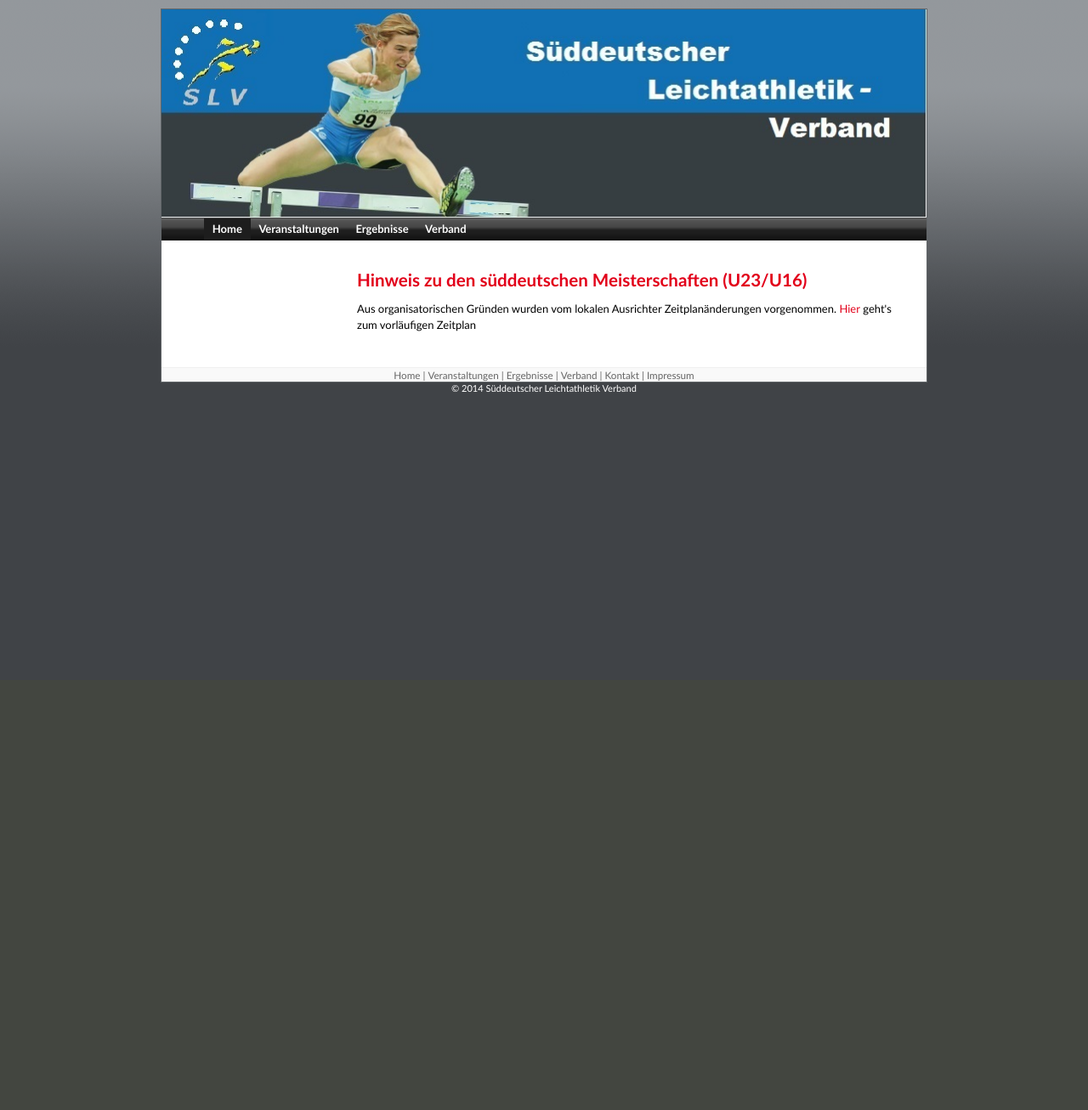
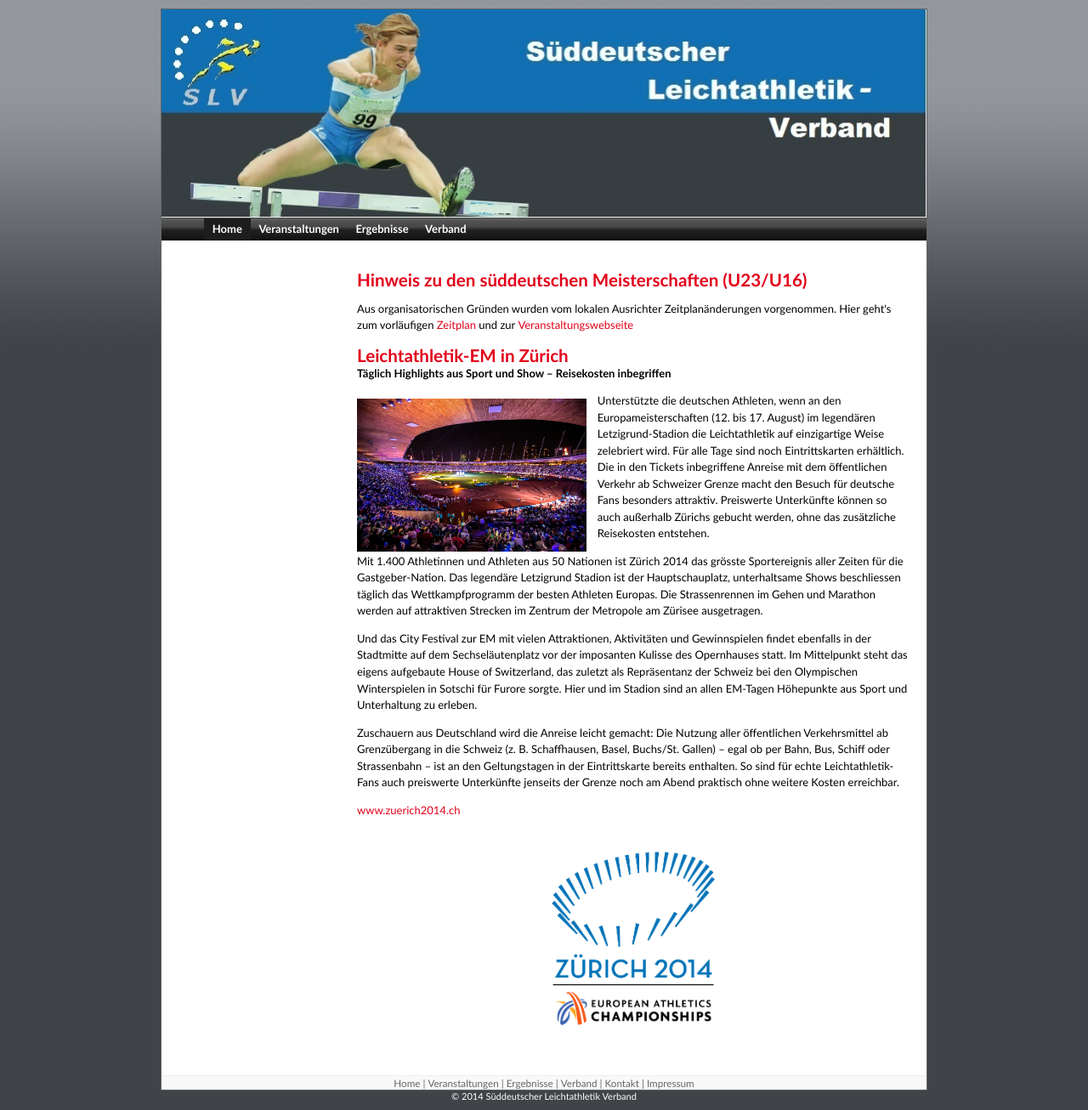
Before and after one commit to lg-regensburg/SLV, a PHP site: page / in a window 1280 px wide. Shown: the whole page at 85% size. Before the commit the page ends 462 px from the top, so only its background shows below. Run offline with PHP 8.4, Linux system fonts and the light colour scheme.

Commit message:
Update und Zürich-Info

```diff
--- a/_header.inc.php
+++ b/_header.inc.php
@@ -51,7 +51,7 @@ $mA = $menu['active'];
 				  <li<? if($m == 'veranstaltungen') echo $mA; ?>><a href="ausschreibungen.php">Veranstaltungen</a>
 				    <ul>
 				      <li><a target="_blank" href="http://lg-telis-finanz.de/2014_sueddeutsche/">SDM Aktive / U18 </a></li>
-				      <li><a target="_blank" href="http://blv-sport.de/service/msonline/files/402732415825-a.pdf">SDM U23 / U16</a></li>
+				      <li><a target="_blank" href="http://www.djk-friedberg.de/sueddeutsche_2014/index.php?page=15 ">SDM U23 / U16</a></li>
 				      <li><a target="_blank" href="http://www.blv-online.de/index.php?id=176&tx_ttnews[backPid]=550&tx_ttnews[tt_news]=9199&cHash=2f559a3c566ac291c8b8cbcda347625">SDHM Aktive / U 18</a></li>
 				      <li><a target="_blank" href="/download/Ausschreibung%20Bayer%20und%20S%C3%BCddeutsche%2020140521%2013%20Uhr.pdf">SDM Gehen</a></li>
 					  <li><a target="_blank" href="http://www.lvrheinhessen.de/">SDM Senioren MK</a></li>
@@ -61,7 +61,7 @@ $mA = $menu['active'];
 				  </li>
 				  <li<? if($m == 'ergebnisse') echo $mA; ?>><a href="ergebnisse.php">Ergebnisse</a>
 				  <ul>
-				      <li><a target="_blank" href="http://www.lg-telis-finanz.de/2013_sueddeutsche/download/sueddeutsche_2013-ergebnisse.html">SDM Aktive / U 18</a></li>
+				      <li><a target="_blank" href="http://lg-telis-finanz.de/2014_sueddeutsche/ergebnisse.php">SDM Aktive / U 18</a></li>
 					  <li><a target="_blank" href="http://live3.cktu.de/index.php?ver=130727DEFOB">SDM U23 / U16</a></li>
 					  <li><a target="_blank" href="http://ladv.de/ergebnis/datei/14826">SDHM Aktive / U 18</a></li>
 					  <li><a target="_blank" href="/Wettkampf/slv-13-Mehrkampf-Senioren.pdf">SDM Senioren MK</a></li>
--- a/index.php
+++ b/index.php
@@ -9,7 +9,25 @@
 
 <p><h2>Hinweis zu den süddeutschen Meisterschaften (U23/U16)</h2></p>
 
-<p>Aus organisatorischen Gründen wurden vom lokalen Ausrichter Zeitplanänderungen vorgenommen. <a href="/download/Zeitplan_SDM2014_U23U16.pdf">Hier</a> geht's zum vorläufigen Zeitplan</p>
+<p>Aus organisatorischen Gründen wurden vom lokalen Ausrichter Zeitplanänderungen vorgenommen. Hier geht's zum vorläufigen <a href="/download/Zeitplan_SDM2014_U23U16.pdf">Zeitplan</a> und zur <a target="_blank" href="http://www.djk-friedberg.de/sueddeutsche_2014/index.php?page=15 ">Veranstaltungswebseite</a></p>
+
+
+<h2>Leichtathletik-EM in Zürich</h2>
+
+<p><strong>Täglich Highlights aus Sport und Show – Reisekosten inbegriffen</strong></p>
+
+<p><img class="float_left" title="Stadion" src="/images/inhalt/stadion_stimmungsbild.jpg" height="180px" >Unterstützte die deutschen Athleten, wenn an den Europameisterschaften (12. bis 17. August) im legendären Letzigrund-Stadion die Leichtathletik auf einzigartige Weise zelebriert wird. Für alle Tage sind noch Eintrittskarten erhältlich. Die in den Tickets inbegriffene Anreise mit dem öffentlichen Verkehr ab Schweizer Grenze macht den Besuch für deutsche Fans besonders attraktiv. Preiswerte Unterkünfte können so auch außerhalb Zürichs gebucht werden, ohne das zusätzliche Reisekosten entstehen.<p>
+
+<p>Mit 1.400 Athletinnen und Athleten aus 50 Nationen ist Zürich 2014 das grösste Sportereignis aller Zeiten für die Gastgeber-Nation. Das legendäre Letzigrund Stadion ist der Hauptschauplatz, unterhaltsame Shows beschliessen täglich das Wettkampfprogramm der besten Athleten Europas. Die Strassenrennen im Gehen und Marathon werden auf attraktiven Strecken im Zentrum der Metropole am Zürisee ausgetragen.</p>
+
+<p>Und das City Festival zur EM mit vielen Attraktionen, Aktivitäten und Gewinnspielen findet ebenfalls in der Stadtmitte auf dem Sechseläutenplatz vor der imposanten Kulisse des Opernhauses statt. Im Mittelpunkt steht das eigens aufgebaute House of Switzerland, das zuletzt als Repräsentanz der Schweiz bei den Olympischen Winterspielen in Sotschi für Furore sorgte. Hier und im Stadion sind an allen EM-Tagen Höhepunkte aus Sport und Unterhaltung zu erleben.</p>
+
+<p>Zuschauern aus Deutschland wird die Anreise leicht gemacht: Die Nutzung aller öffentlichen Verkehrsmittel ab Grenzübergang in die Schweiz (z. B. Schaffhausen, Basel, Buchs/St. Gallen) – egal ob per Bahn, Bus, Schiff oder Strassenbahn – ist an den Geltungstagen in der Eintrittskarte bereits enthalten. So sind für echte Leichtathletik-Fans auch preiswerte Unterkünfte jenseits der Grenze noch am Abend praktisch ohne weitere Kosten erreichbar.</p>
+
+<p><a href="www.zuerich2014.ch">www.zuerich2014.ch</a></p>
+
+<p style="text-align: center"><img title="Stadion" src="/images/inhalt/LEM2014_ml_pt_rgb_l.jpg" height="250px" ></p>
+
 
 <!--
 <p>Liebe Sportfreunde,</p>
```
Also changed, not shown: images/inhalt/LEM2014_ml_pt_rgb_l.jpg (added), images/inhalt/stadion_stimmungsbild.jpg (added).
